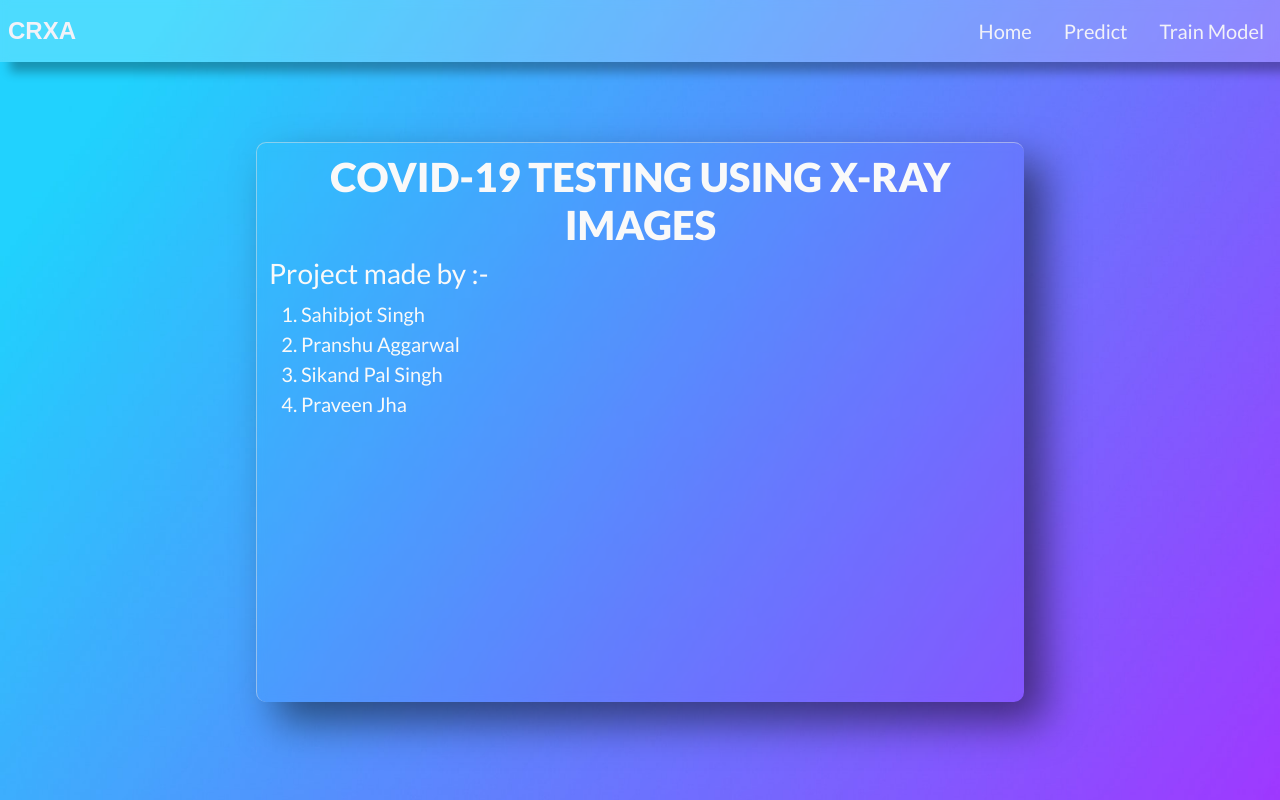
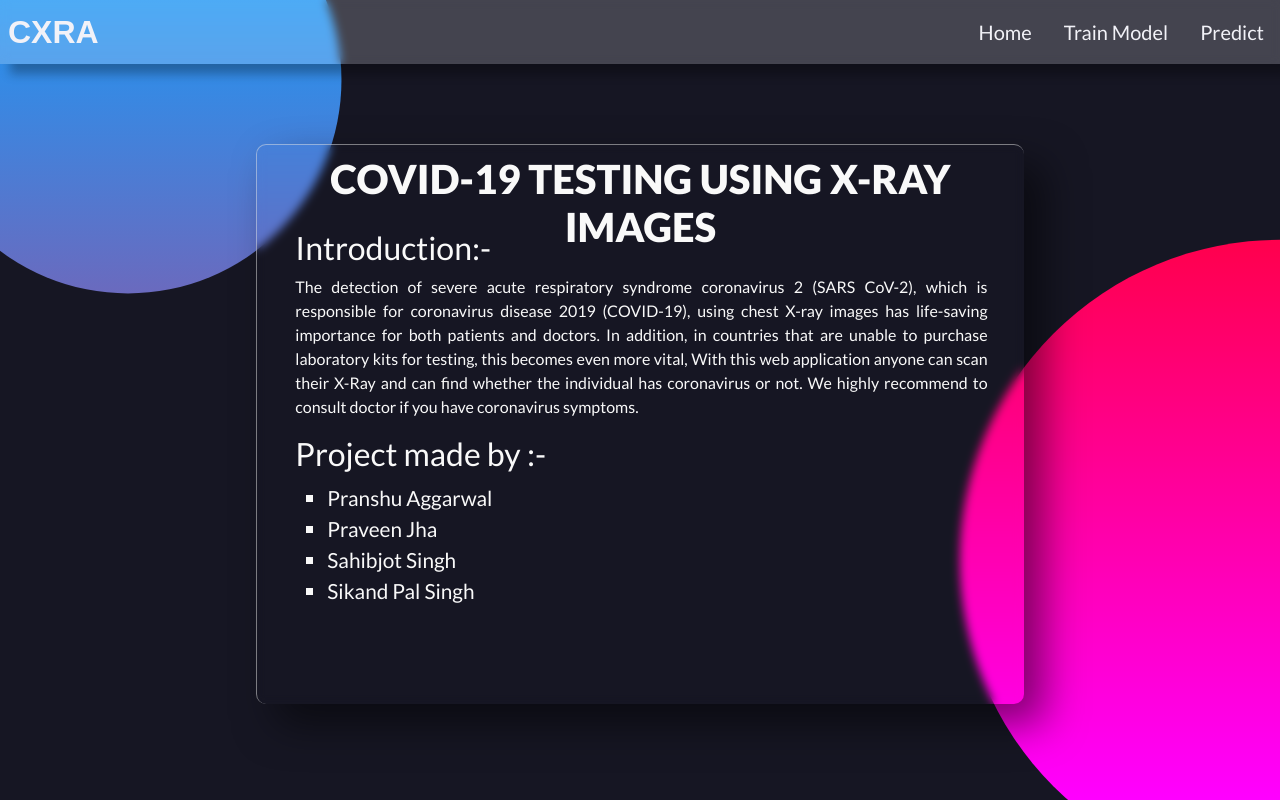
Before and after one commit to pranshuag9/covid19-analyzer, a Flask app: page / in a window 1280 px wide. Run offline with Flask 2, Linux system fonts and the light colour scheme.

Commit message:
changed backgroud image and other minor changes

```diff
--- a/static/scripts/scripts.js
+++ b/static/scripts/scripts.js
@@ -35,13 +35,13 @@ $("#predict-button").click(function(){
     let body = {
         image: base64Image
     }
-    let server_url = "http://127.0.0.1:5000"
-    let api = "/cxra/predict"
+    let server_url = "http://127.0.0.1:5000";
+    let api = "/cxra/predict";
     $.post(server_url + api, JSON.stringify(body), function(response){
         let prediction = response.data.result;
         let percentage = response.data.accuracy * 100;
         percentage = percentage.toFixed();
-        $(".result").text(percentage +"% chances of " + prediction);
+        $(".result").text(percentage +"% chances of Covid " + prediction);
         $("#predict-button").css("visibility","hidden");
         $(".result").css("visibility","visible");
     });
@@ -51,18 +51,41 @@ $("#train-button").click(function(){
     let epoch = $(".inputBox .text")[1].value;
     let server_url = "http://127.0.0.1:5000";
     let api = "/train_model";
-    let trainingTimeGpu = (epoch*3)+2;//+2 for loading libraries min
-    let trainingTimeCpu = (epoch*30) + 2;
+    let rawText = $(".training-time").text();
+    let device = rawText.substr(25,3);
+    let totalTime = 0;
+    if(device == "GPU"){
+        totalTime = (epoch*3) + 2;
+    }
+    else{
+        totalTime = (epoch*30) + 2;
+    }
+    let trainingSession = "";
+    if(epoch>1){
+        trainingSession = " for " +epoch +" training sessions is ";
+    }else{
+        trainingSession = " for " +epoch +" training session is ";
+    }
+    let trainingText = rawText + trainingSession;
+    if(totalTime > 60){
+        totalTime = totalTime/60;
+        totalTime = totalTime.toFixed()
+        trainingText += totalTime + " hours."
+    }else{
+        trainingText += totalTime + " minutes."
+    }
     $(".inputBox").css("visibility","hidden");
     $("#train-button").css("visibility","hidden");
-    //intermidiate bar show
+    $(".training-time").text(trainingText);
     $(".training-time").css("visibility","visible");
     $(".container-progress-bar").css("visibility","visible");
     $.post(server_url + api,JSON.stringify({"epochs":epoch}), function(response){
         console.log(response);
         $(".training-time").css("visibility","visible");
         $(".container-progress-bar").css("visibility","hidden");
-        $(".result").css("visibility","hidden");
+        $(".training-time").css("visibility","hidden");
         $(".result").text("Model Trained!");
+        $(".result").css("visibility","visible");
+
     });
 });
--- a/static/styles/styles.css
+++ b/static/styles/styles.css
@@ -2,12 +2,34 @@
  body{
   margin : 0;
   padding: 0;
-  background-image: url(../images/main-background.jpg);
+  /* background-image: url(../images/main-background.jpg); */
+  background: #161623;;
   background-size: cover;
   background-attachment: fixed;
   overflow-y: hidden;
 }
-h3,li{
+
+body::before{
+  content: '';
+  position: absolute;
+  width: 100%;
+  height: 100%;
+  background: linear-gradient(#f00, #f0f);
+  clip-path: circle(30% at right 70%);
+}
+body::after{
+  content: '';
+  position: absolute;
+  top: 0;
+  left: 0;
+  width: 100%;
+  height: 100%;
+  background: linear-gradient(#2196f3, #e91e63);
+  clip-path: circle(20% at 10% 10%);
+  z-index: -1;
+}
+
+h2,h3,li,p{
     font-family: "Lato";
     font-weight: 400;
     color: #F9F9F9;
@@ -169,14 +195,33 @@ li{
   transform: translateX(-50%);
 }
 
+.project-intro{
+  width: 95%;
+  text-align: justify;
+}
+
+.project-intro p{
+  font-size: 1.3rem;
+}
+
 .home-page-intro{
+  position: absolute;
+  top: 15%;
+  left: 5%;
   text-align: left;
 }
+
+.home-page-intro li{
+  list-style-type: square;
+  font-size: 1.3rem;
+}
+
 .navbar:before{
   position: absolute;
   box-shadow: inset 0 0 40px rgba(255, 255, 255, 0.5);
   filter:blur(50px);
 }
+
 .navbar{
   display: flex;
   justify-content: space-between;
@@ -192,7 +237,7 @@ li{
   font-family: 'Montserrat ', sans-serif;
   font-weight: 700;
   color: #F2F2F8;
-  font-size: 1.5rem;
+  font-size: 2rem;
   margin: .5rem;
 }
 
@@ -345,21 +391,40 @@ input[type=number]::-webkit-outer-spin-button {
   animation: indeterminateAnimation 2.5s infinite linear;
   transform-origin: 0% 50%;
 }
+@media (max-height:900px) {
 
-@keyframes indeterminateAnimation {
-  0% {
-    transform:  translateX(0) scaleX(0);
+  .project-intro p{
+    font-size: 1rem;
   }
-  40% {
-    transform:  translateX(0) scaleX(0.4);
+  #train-button{
+    top : auto;
+    bottom: 10%;
   }
-  100% {
-    transform:  translateX(100%) scaleX(0.5);
+}
+
+@media (max-width:700px){
+  .container{
+    width: 70vw;
+  }
+}
+
+@media (max-height:700px) {
+  .home-page-intro{
+    top: 25%;
+  }
+  .home-page-intro li{
+    font-size: 1.2rem;
   }
 }
 
 @media (max-width:500px){
+  /* .container{
+    width: 80vw;
+    height: 80vh;
+  } */
+
   .toggle-button {
+    margin-top: 10px;
     display: flex;
   }
 
--- a/templates/home.html
+++ b/templates/home.html
@@ -9,13 +9,13 @@
         <link href="https://cdn.jsdelivr.net/npm/bootstrap@5.0.1/dist/css/bootstrap.min.css" rel="stylesheet" integrity="sha384-+0n0xVW2eSR5OomGNYDnhzAbDsOXxcvSN1TPprVMTNDbiYZCxYbOOl7+AMvyTG2x" crossorigin="anonymous">
 		<!-- JavaScript Bundle with Popper -->
 		<script src="https://cdn.jsdelivr.net/npm/bootstrap@5.0.1/dist/js/bootstrap.bundle.min.js" integrity="sha384-gtEjrD/SeCtmISkJkNUaaKMoLD0//ElJ19smozuHV6z3Iehds+3Ulb9Bn9Plx0x4" crossorigin="anonymous"></script>
-		<link rel= "stylesheet" type= "text/css" href= "{{ url_for('static',filename='styles/styles.css') }}">
+		<link rel= "stylesheet" type= "text/css" href= "../static/styles/styles.css">
 
 	</head>
 
 	<body>
         <nav class="navbar">
-            <div class="brand-title">CRXA</div>
+            <div class="brand-title">CXRA</div>
             <!-- <a class="navbar-brand" href="#">
 				<img src="../static/images/logo1.png" width="100" height="55" alt="">
 			  </a> -->
@@ -27,9 +27,8 @@
             <div class="navbar-links">
                 <ul>
                     <li><a href="/">Home</a></li>
+                    <li><a href="/train">Train Model</a></li>
                     <li><a href="/predict">Predict</a></li>
-                    <li><a href="/train">Train Model</a></li>
-
                 </ul>
             </div>
         </nav>
@@ -37,12 +36,18 @@
             <div class="container">
                 <h1 class="heading">COVID-19 TESTING USING X-RAY IMAGES</h1>
                 <div class="home-page-intro">
-                    <h3>Project made by :-</h3>
+                    <div class="project-intro">
+                        <h2>Introduction:-</h2>
+                        <p>The detection of severe acute respiratory syndrome coronavirus 2 (SARS CoV-2), which is responsible for coronavirus disease 2019 (COVID-19), using chest X-ray images has life-saving importance for both patients and doctors.
+                            In addition, in countries that are unable to purchase laboratory kits for testing, this becomes even more vital, With this web application anyone can scan their X-Ray and can find whether the individual has coronavirus or not.
+                            We highly recommend to consult doctor if you have coronavirus symptoms.</p>
+                    </div>
+                    <h2>Project made by :-</h2>
                     <ol class="member-list">
+                        <li>Pranshu Aggarwal</li>
+                        <li>Praveen Jha</li>
                         <li>Sahibjot Singh</li>
-                        <li>Pranshu Aggarwal</li>
                         <li>Sikand Pal Singh</li>
-                        <li>Praveen Jha</li>
                     </ol>
                 </div>
             </div>
@@ -54,6 +59,6 @@
 
 <script src="https://code.jquery.com/jquery-3.3.1.min.js"></script>
 
-<script src="{{ url_for('static',filename='scripts/scripts.js') }}"></script>
+<script src="../static/scripts/scripts.js"></script>
 
 </html>
--- a/templates/predict.html
+++ b/templates/predict.html
@@ -13,7 +13,7 @@
 	</head>
 	<body>
 		<nav class="navbar">
-            <div class="brand-title">CRXA</div>
+            <div class="brand-title">CXRA</div>
             <!-- <a class="navbar-brand" href="#">
 				<img src="../static/images/logo1.png" width="100" height="55" alt="">
 			  </a> -->
@@ -25,9 +25,8 @@
             <div class="navbar-links">
                 <ul>
                     <li><a href="/">Home</a></li>
+					<li><a href="/train">Train Model</a></li>
                     <li><a href="/predict">Predict</a></li>
-                    <li><a href="/train">Train Model</a></li>
-
                 </ul>
             </div>
         </nav>
```
Also changed, not shown: other parts of static/styles/styles.css (+31 -25 lines), templates/train.html (+4 -5 lines).
